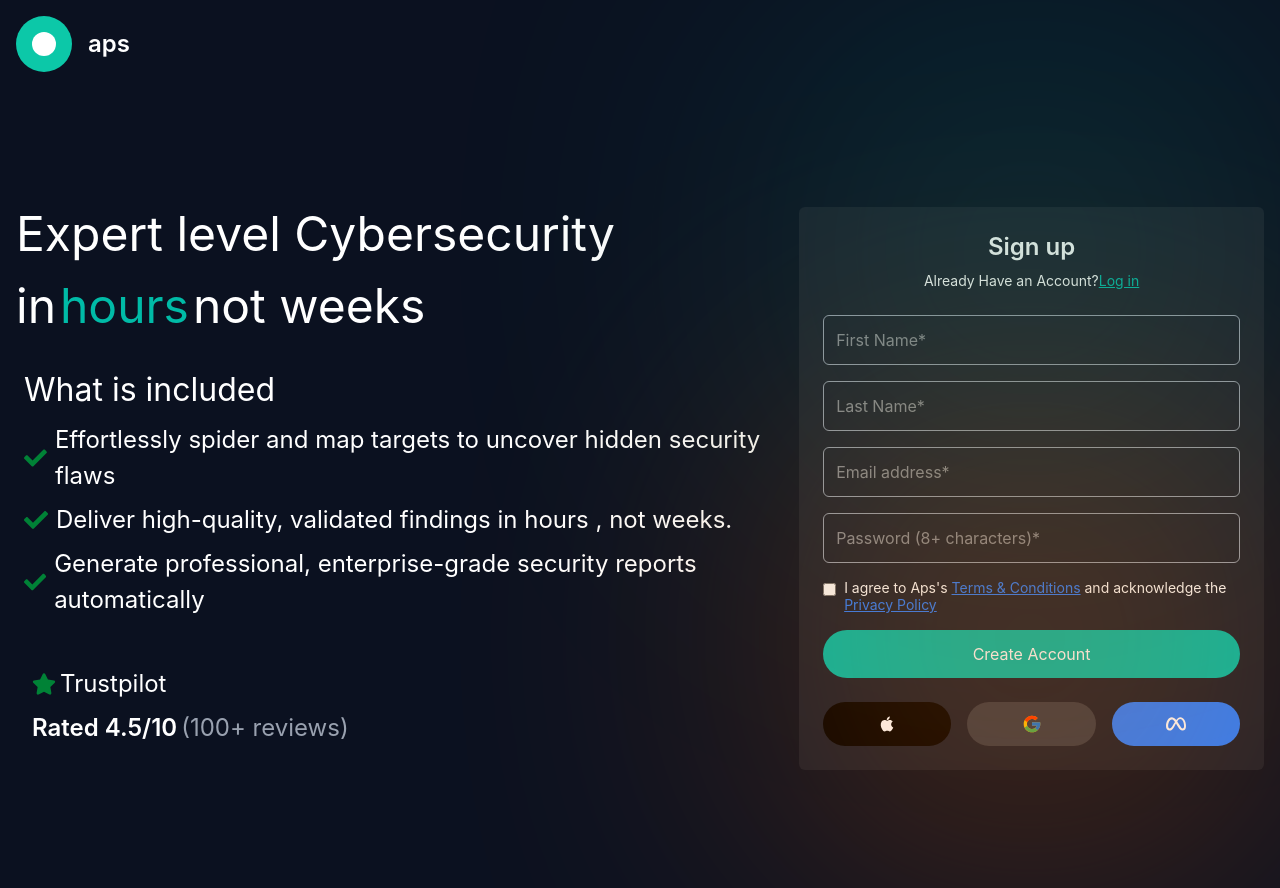
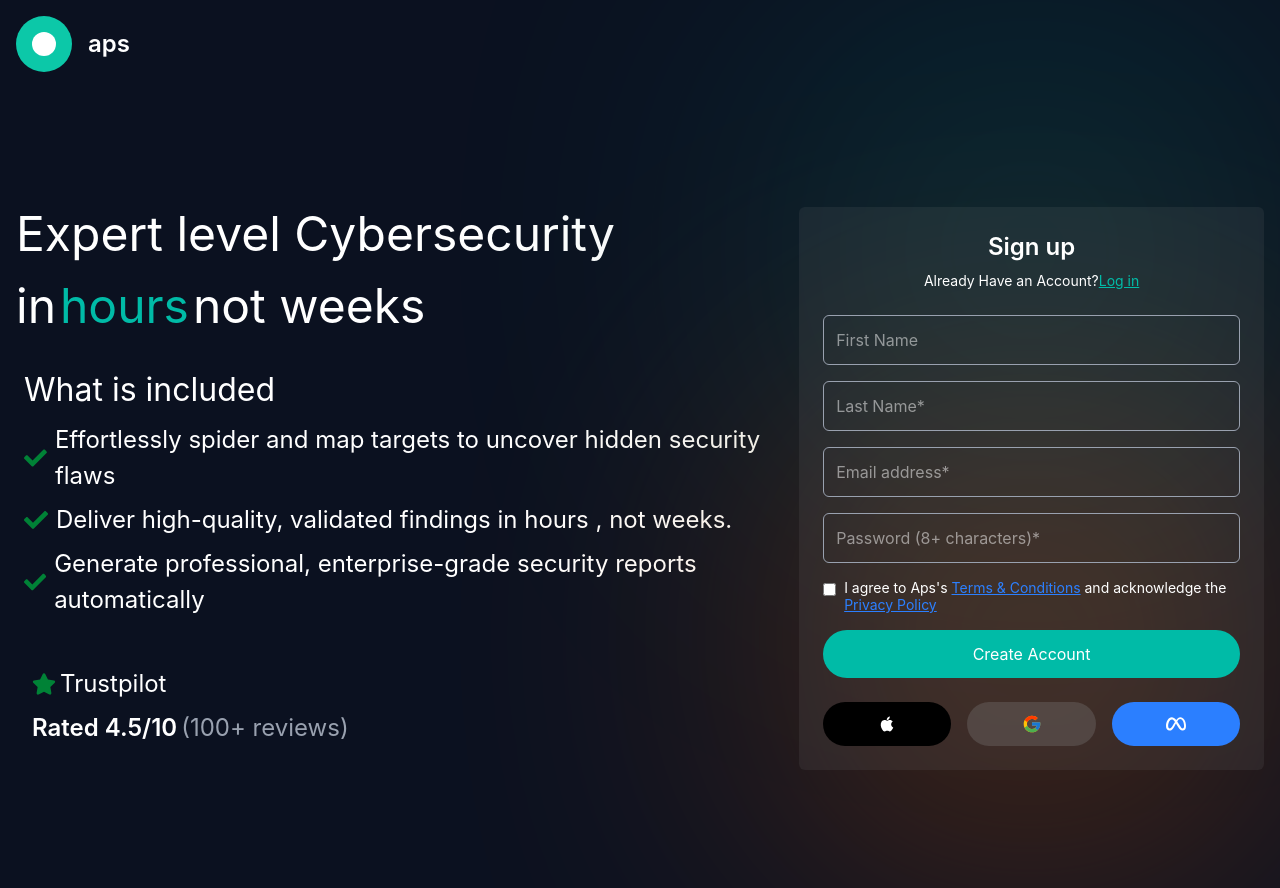
Before and after one commit to Adityaawaik/technical-assignment-fenrir, a React (Vite) app: page / in a window 1280 px wide. Built offline with nearby package versions, Linux system fonts and the light colour scheme.

Commit message:
form updated

```diff
--- a/src/Components/SignupPage/SignUpPage.jsx
+++ b/src/Components/SignupPage/SignUpPage.jsx
@@ -12,23 +12,24 @@
     navigation("/dashboard");
   };
   return (
-    <div className="signup-page-form w-[40%] max-[950px]:w-[80%] max-[450px]:w-full bg-[#8080801f] p-6 rounded-md">
+    <div className="signup-page-form relative z-50 w-[40%] max-[950px]:w-[80%] max-[450px]:w-full bg-[#8080801f] p-6 rounded-md">
       <h2 className="font-semibold text-2xl text-center mb-2">Sign up</h2>
 
       <p className="text-center mb-6 text-sm">
         Already Have an Account?
-        <a className="text-teal-500 underline" href="/">
+        <a href="/" className="text-teal-500 underline">
           Log in
         </a>
       </p>
 
-      <form className="w-full">
+      <form className="w-full" onSubmit={navigateToDashboard}>
         <div className="mb-4">
           <input
             className="border border-gray-400 p-3 rounded-md w-full focus:border-teal-500 outline-none"
             type="text"
-            placeholder="First Name*"
-            required
+            name=""
+            placeholder="First Name"
+            id=""
           />
         </div>
 
@@ -74,7 +75,6 @@
         </div>
 
         <button
-          onClick={navigateToDashboard}
           type="submit"
           className="w-full bg-teal-500 text-white p-3 rounded-3xl hover:bg-teal-600 transition duration-200"
         >
```
